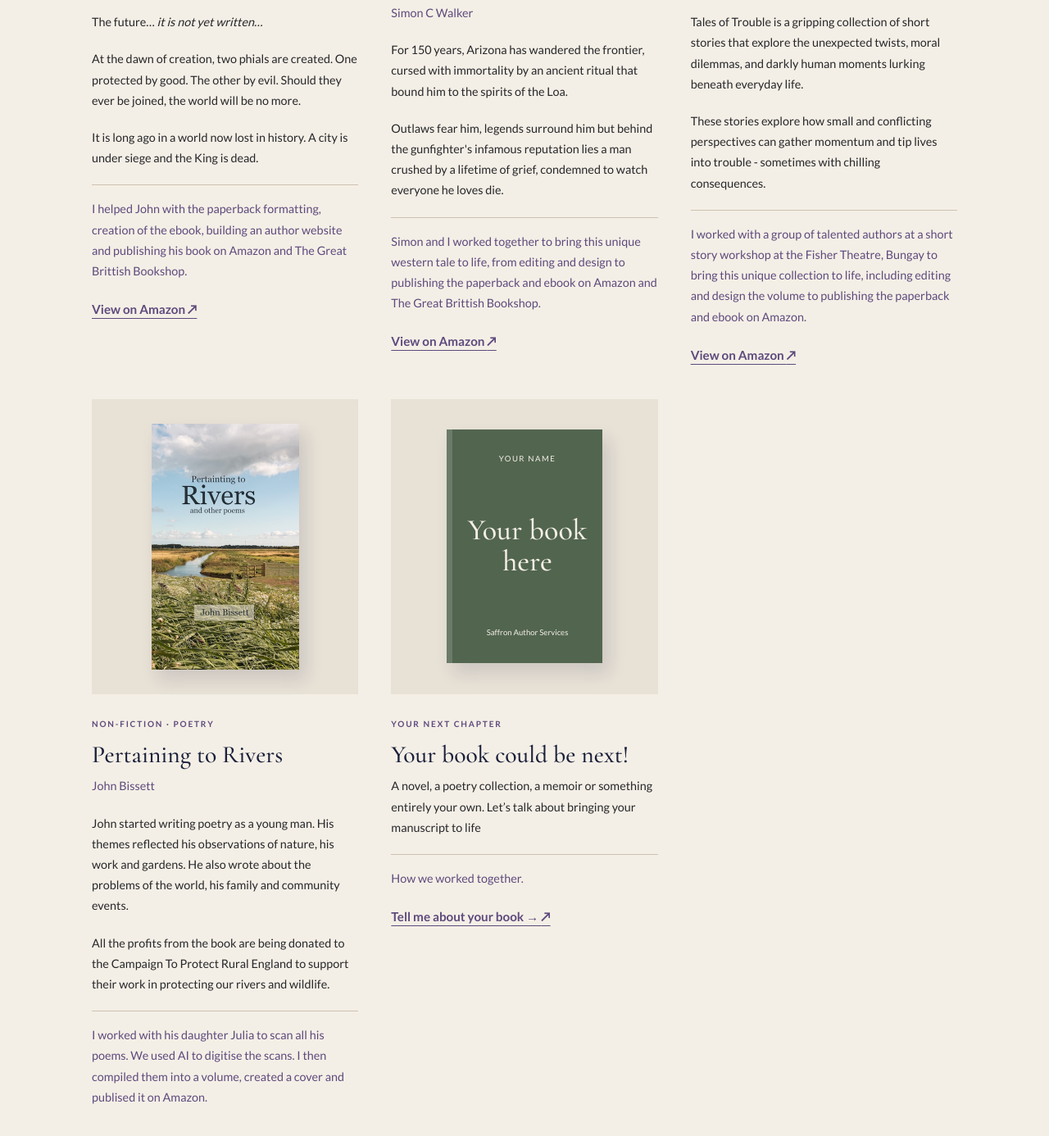
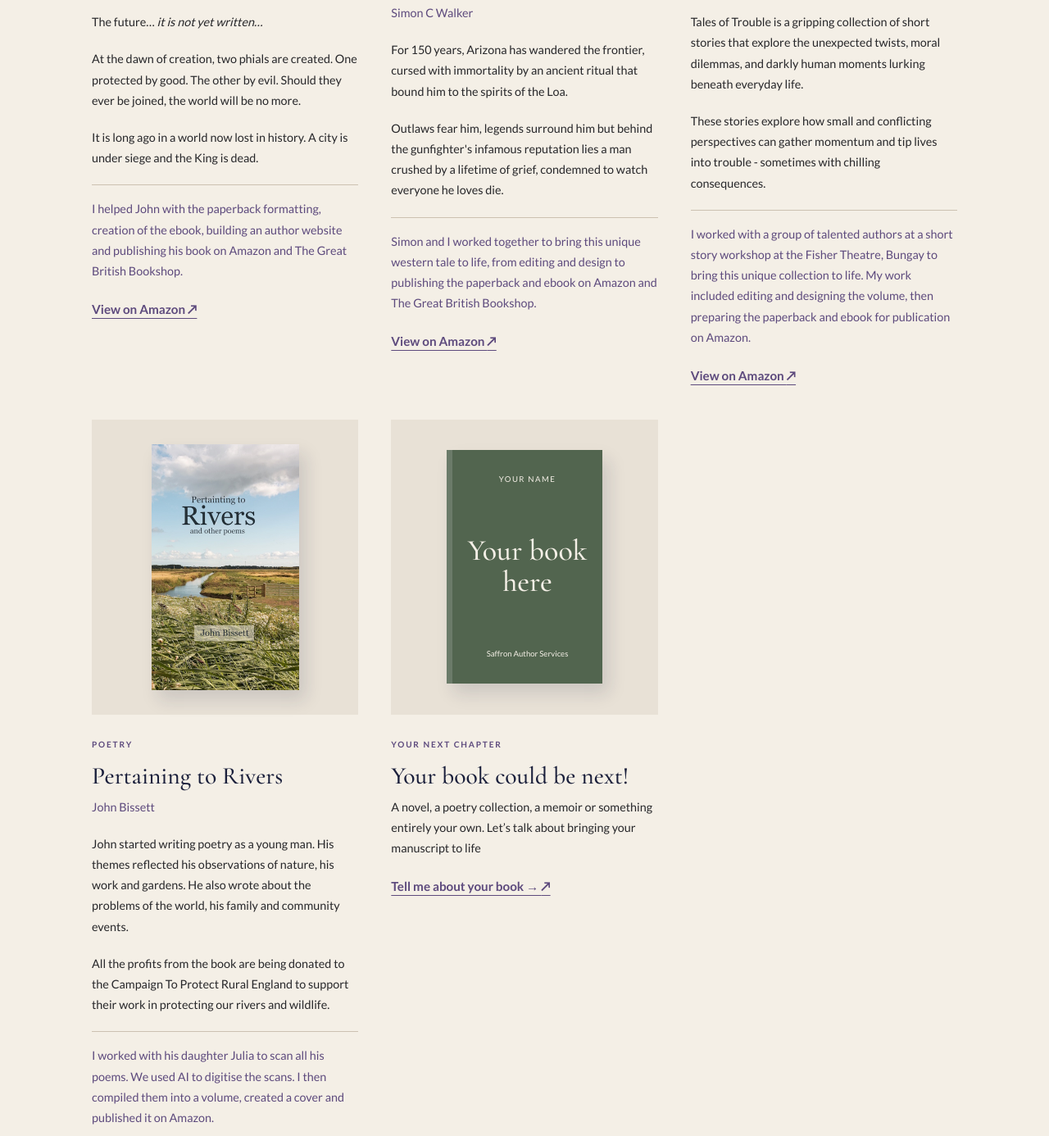
Before and after one commit to joroho73/saffron-author-services-website, a plain HTML site: page books.html in a window 1280 px wide. Shown: the part 1114-2500 px from the top of the page at 82% size. Drawn offline with nearby package versions, Linux system fonts and the light colour scheme.

Commit message:
typos on books page

```diff
--- a/books.html
+++ b/books.html
@@ -17,7 +17,7 @@
     </script>
     <meta charset="utf-8" />
     <meta name="viewport" content="width=device-width, initial-scale=1" />
-    <title>Books | Saffron Author Services</title>
+    <title>Bookshelf | Saffron Author Services</title>
     <meta
       name="description"
       content="A growing showcase of books supported by Saffron Author Services."
@@ -39,7 +39,7 @@
       <nav aria-label="Main navigation">
         <a href="index.html">Home</a>
         <a href="services.html">Services</a>
-        <a href="books.html" aria-current="page">Books</a>
+        <a href="books.html" aria-current="page">Bookshelf</a>
         <a href="about.html">About</a>
         <a href="contact.html">Contact</a>
       </nav>
@@ -61,7 +61,7 @@
           publishing, and discover your next read along the way.
         </p>
       </div>
-      <section class="wrap book-grid" aria-label="Book portfolio placeholders">
+      <section class="wrap book-grid" aria-label="Books I’ve helped publish">
         <!-- article template #1
         <article class="book">
           <div class="book-stage">
@@ -116,7 +116,7 @@
           <p class="detail">
             I helped John with the paperback formatting, creation of the ebook,
             building an author website and publishing his book on Amazon and The
-            Great Brittish Bookshop.
+            Great British Bookshop.
           </p>
           <a
             class="text-link"
@@ -155,7 +155,7 @@
           <p class="detail">
             Simon and I worked together to bring this unique western tale to
             life, from editing and design to publishing the paperback and ebook
-            on Amazon and The Great Brittish Bookshop.
+            on Amazon and The Great British Bookshop.
           </p>
           <a
             class="text-link"
@@ -194,8 +194,8 @@
           <p class="detail">
             I worked with a group of talented authors at a short story workshop
             at the Fisher Theatre, Bungay to bring this unique collection to
-            life, including editing and design the volume to publishing the
-            paperback and ebook on Amazon.
+            life. My work included editing and designing the volume, then
+            preparing the paperback and ebook for publication on Amazon.
           </p>
           <a
             class="text-link"
@@ -219,7 +219,7 @@
             />
           </div>
 
-          <p class="eyebrow">Non-fiction · Poetry</p>
+          <p class="eyebrow">Poetry</p>
           <h2>Pertaining to Rivers</h2>
           <p class="byline">John Bissett</p>
           <p>
@@ -235,7 +235,7 @@
           <p class="detail">
             I worked with his daughter Julia to scan all his poems. We used AI
             to digitise the scans. I then compiled them into a volume, created a
-            cover and publised it on Amazon.
+            cover and published it on Amazon.
           </p>
         </article>
 
@@ -262,7 +262,7 @@
             A novel, a poetry collection, a memoir or something entirely your
             own. Let’s talk about bringing your manuscript to life
           </p>
-          <p class="detail">How we worked together.</p>
+
           <a class="text-link" href="/contact.html">
             Tell me about your book →
             <span aria-hidden="true">↗</span>
```
